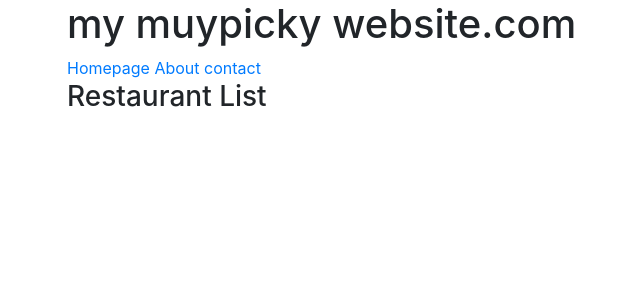
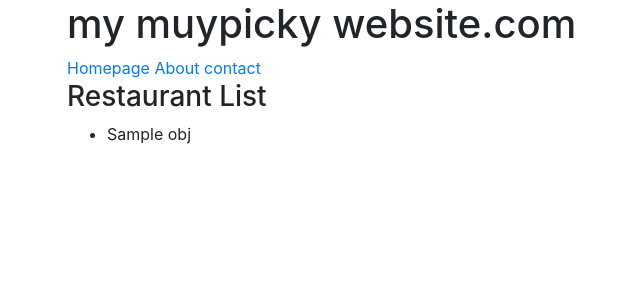
Before and after one commit to venkatarangateja/django_development, a Django app: template Dev/trydjango_test_1_11/src/mupicky/restaurants/templates/restaurants/restaurant_list.html in a window 1280 px wide. Shown: the top 300 px of the page, without its empty margins (18-658 px from the left). Run offline with Django 3.2, Linux system fonts and the light colour scheme; the template is opened without the code that fills it: most values are stand-ins (such as "Sample title", 1, 10 or a date in 2020); some libraries are stand-ins or nearby versions.

Commit message:
changes committed to dev branch in restaurants list

```diff
--- a/Dev/trydjango_test_1_11/src/mupicky/restaurants/templates/restaurants/restaurant_list.html
+++ b/Dev/trydjango_test_1_11/src/mupicky/restaurants/templates/restaurants/restaurant_list.html
@@ -1,5 +1,13 @@
 {% extends "base.html" %}
-{% block head_title %}Reataurants | {{block.super}}{% endblock head_title %}
+{% block head_title %}Restaurants | {{block.super}}{% endblock head_title %}
 {% block content %}
 <h3>Restaurant List</h3>
+<ul>
+    {% for obj in obj_list %}
+    <li>{{ obj }}</li>
+    {% endfor %}
+
+</ul>
+
+
 {% endblock content %}
```
